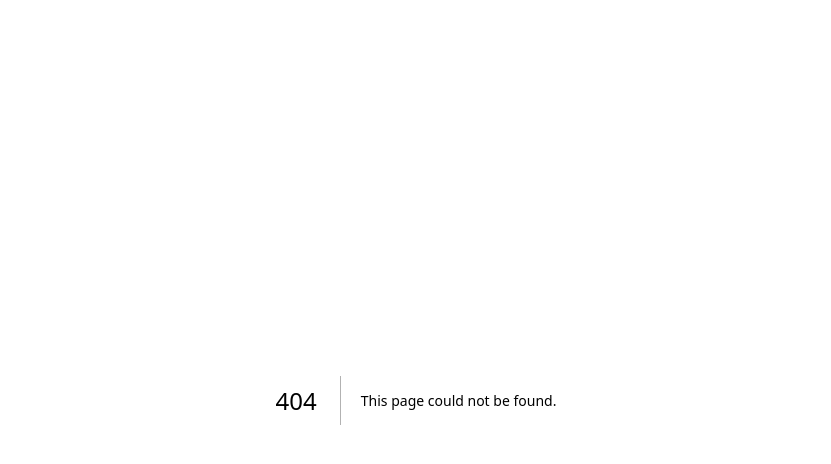
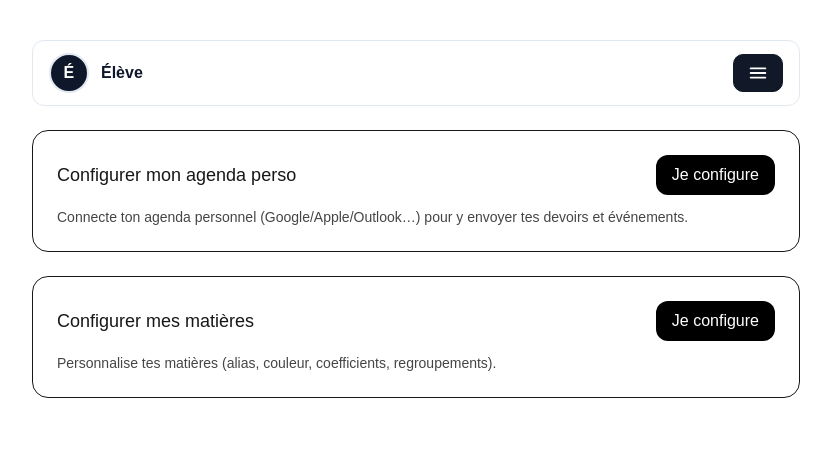
Before and after one commit to dorianantoine-code/test1, a Next.js app: page /configuration in a window 1280 px wide. Before the commit this address had no page. Shown: the top 464 px of the page, without its empty margins (224-1055 px from the left). Built offline with nearby package versions, Linux system fonts and the light colour scheme.

Commit message:
crea page config2

```diff
--- /dev/null
+++ b/app/configuration/page.tsx
@@ -0,0 +1,60 @@
+// app/configuration/page.tsx
+'use client';
+
+import Link from 'next/link';
+import styles from '../styles/readable.module.css';
+import StudentHeader from '../components/ui/StudentHeader';
+
+export default function ConfigurationPage() {
+  return (
+    <div className={styles.readable}>
+      <main className="min-h-screen p-6 md:p-10">
+        <div className="max-w-3xl mx-auto space-y-6">
+          <StudentHeader
+            pages={[
+              { href: '/dashboard', label: 'Dashboard' },
+              { href: '/ed/agenda', label: 'EDT' },
+              { href: '/ed/cdt', label: 'CDT' },
+              { href: '/ed/eleves', label: 'Élèves' },
+              { href: '/', label: 'Déconnexion' },
+            ]}
+          />
+
+
+          {/* Zone 1 : Config agenda perso */}
+          <section className="rounded-2xl border p-6 space-y-3">
+            <div className="flex items-center justify-between">
+              <h2 className="text-lg font-medium">Configurer mon agenda perso</h2>
+              <Link
+                href="/configuration/agenda"
+                className="inline-flex items-center rounded-xl bg-black text-white px-4 py-2 hover:opacity-90"
+              >
+                Je configure
+              </Link>
+            </div>
+            <p className="text-sm opacity-80">
+              Connecte ton agenda personnel (Google/Apple/Outlook…) pour y envoyer tes devoirs et
+              événements.
+            </p>
+          </section>
+
+          {/* Zone 2 : Config matières */}
+          <section className="rounded-2xl border p-6 space-y-3">
+            <div className="flex items-center justify-between">
+              <h2 className="text-lg font-medium">Configurer mes matières</h2>
+              <Link
+                href="/configuration/matieres"
+                className="inline-flex items-center rounded-xl bg-black text-white px-4 py-2 hover:opacity-90"
+              >
+                Je configure
+              </Link>
+            </div>
+            <p className="text-sm opacity-80">
+              Personnalise tes matières (alias, couleur, coefficients, regroupements).
+            </p>
+          </section>
+        </div>
+      </main>
+    </div>
+  );
+}
--- a/app/dashboard/page.tsx
+++ b/app/dashboard/page.tsx
@@ -78,9 +78,6 @@ export default function DashboardPage() {
       <main className="min-h-screen p-6 md:p-10">
         <div className="max-w-3xl mx-auto space-y-6">
           <StudentHeader
-            // Facultatif : passe les props si tu les as déjà en main
-            // prenom="Lucas"
-            // photoUrl="https://…/photo.jpg"
             pages={[
               { href: '/dashboard', label: 'Dashboard' },
               { href: '/ed/agenda', label: 'EDT' },
@@ -101,12 +98,24 @@ export default function DashboardPage() {
             </div>
           ) : (
             <>
+              {/* Bloc Configurer mon compte + bouton Configurer ma fiche */}
+              <section className="rounded-2xl border p-6 space-y-4">
+                <div className="flex items-center justify-between gap-3">
+                  <h2 className="text-lg font-medium">Configurer mon compte</h2>
 
+                  {/* 👉 Nouveau bouton */}
+                  <Link
+                    href="/configuration"
+                    className="inline-flex items-center rounded-xl bg-black text-white px-4 py-2 hover:opacity-90"
+                  >
+                    Configurer ma fiche
+                  </Link>
+                </div>
 
-              <section className="rounded-2xl border p-6 space-y-3">
-                <h2 className="text-lg font-medium">Configurer mon compte</h2>
-                Bouton Ajouter contrainte Edt
-                Bonton Affiner coef par Matière
+                <div className="text-sm space-y-1">
+                  <div>Bouton Ajouter contrainte Edt</div>
+                  <div>Bonton Affiner coef par Matière</div>
+                </div>
               </section>
 
               <DevoirsPanel />
```
